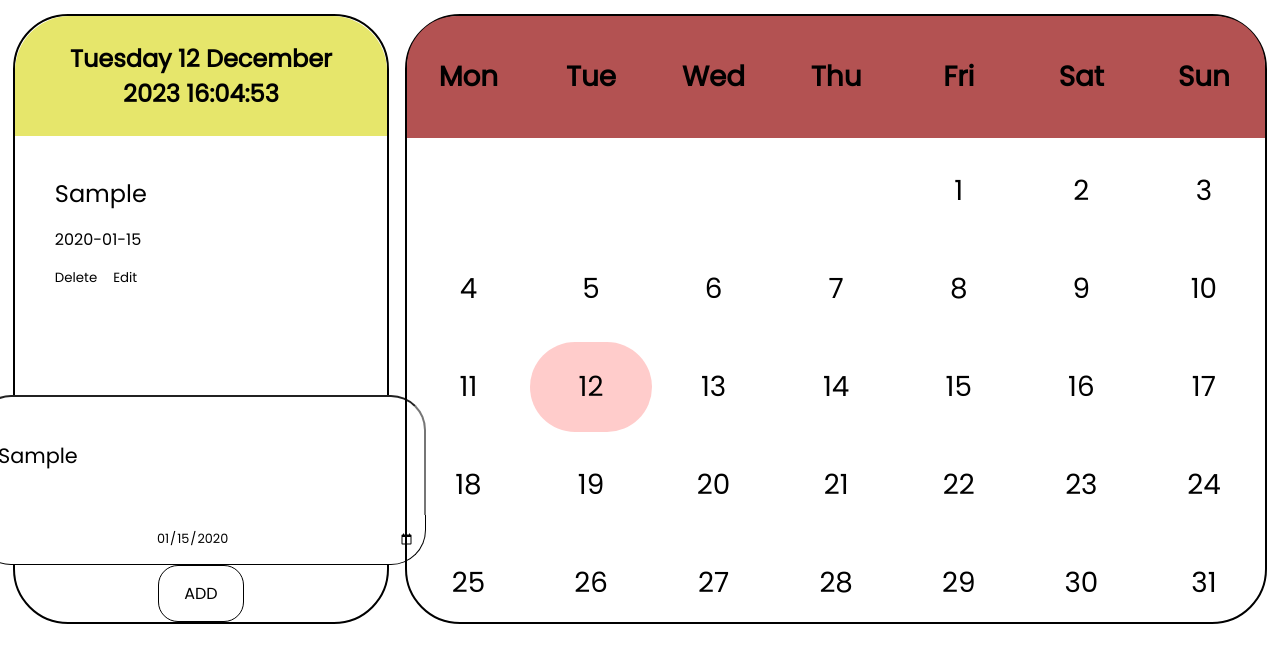
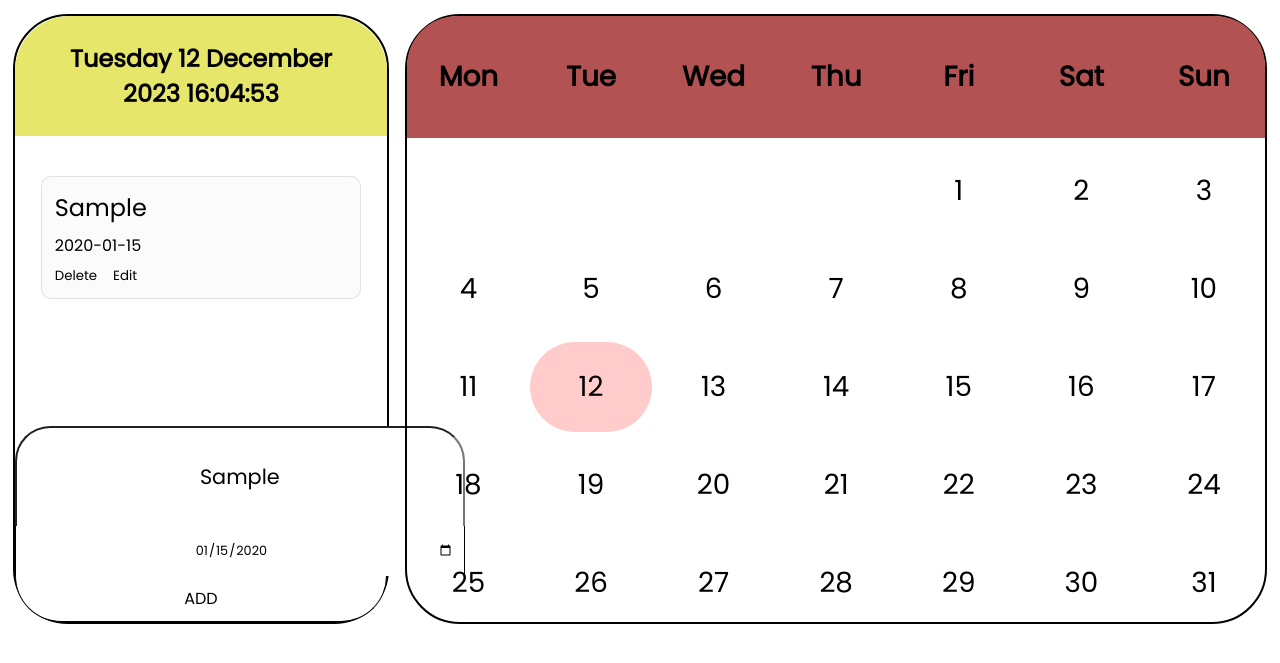
Before and after one commit to Vincent1Vincent2/Calendar, a website: page public/index.html in a window 1280 px wide. Both pictures are taken after typing "Sample", "2020-01-15" into the empty fields and a click on the button "ADD". Shown: the part 135-798 px from the top of the page. Drawn offline with Linux system fonts and the light colour scheme.

Commit message:
Small styling changes

```diff
--- a/public/index.html
+++ b/public/index.html
@@ -46,6 +46,8 @@
             data-cy="todo-title-input"
             type="text"
             name="message"
+            placeholder="Write Here!"
+            autocomplete="off"
           />
 
           <input
@@ -55,6 +57,7 @@
             type="date"
           />
         </div>
+
         <button id="addTodo" class="addTodo" data-cy="save-todo-button">
           ADD
         </button>
--- a/public/style.css
+++ b/public/style.css
@@ -51,11 +51,20 @@ header {
   justify-content: space-between;
 }
 
+.todo {
+  background-color: rgba(233, 233, 233, 0.212);
+  border: rgba(0, 0, 0, 0.1) solid 1px;
+  padding: 0.8rem;
+  margin-bottom: 1rem;
+  border-radius: 10px;
+  width: 25vw;
+}
+
 .todoTitle {
   font-size: 1.5rem;
   display: flex;
   flex-wrap: wrap;
-  gap: 1rem;
+  gap: 0.5rem;
 }
 
 .todoDate {
@@ -65,7 +74,6 @@ header {
 
 .todoBtns {
   display: flex;
-
   gap: 1rem;
 }
 
@@ -82,6 +90,7 @@ header {
   display: flex;
   flex-direction: column;
   flex-wrap: wrap;
+  width: 100%;
 }
 
 .todoText {
@@ -91,9 +100,10 @@ header {
   flex-direction: column;
   border-top-left-radius: 35px;
   border-top-right-radius: 35px;
-  height: 120px;
+  height: 100px;
   resize: none;
   padding: 10px 20px;
+  text-align: center;
 }
 
 .chooseTodoDate {
@@ -103,17 +113,20 @@ header {
   font-size: 0.8rem;
   border: solid 1px;
   border-top: none;
-  border-bottom-left-radius: 35px;
-  border-bottom-right-radius: 35px;
+  border-bottom: none;
+  outline: none;
 }
 
 .addTodo {
   font-size: 26px;
   border: solid 1px;
-  border-radius: 55px;
-  padding: 15px 25px;
+  padding: 10px 25px;
   background-color: white;
   font-size: 1rem;
+  width: 100%;
+  border-bottom-left-radius: 50px;
+  border-bottom-right-radius: 50px;
+  border-top: none;
 }
 
 .addTodo:hover {
@@ -139,7 +152,6 @@ aside {
 }
 
 .activeTodoContainer {
-  /* display: flex; */
   align-items: center;
   justify-content: space-between;
   padding: 40px;
@@ -152,13 +164,13 @@ button {
   cursor: pointer;
 }
 
-.addTodo {
+/* .addTodo {
   float: right;
   cursor: pointer;
   border: 1px solid;
   border-radius: 20px;
   font-size: 1rem;
-}
+} */
 
 .addNewTodo {
   display: flex;
@@ -282,13 +294,18 @@ button {
     flex-direction: column;
   }
 
+  .todo {
+    width: 100%;
+    margin: 1rem 0rem;
+  }
+
   .todoContainer {
     width: 100%;
     height: 100svh;
   }
 
   .inputContainer {
-    width: 300px;
+    width: 100%;
   }
 
   .addNewTodo {
```
